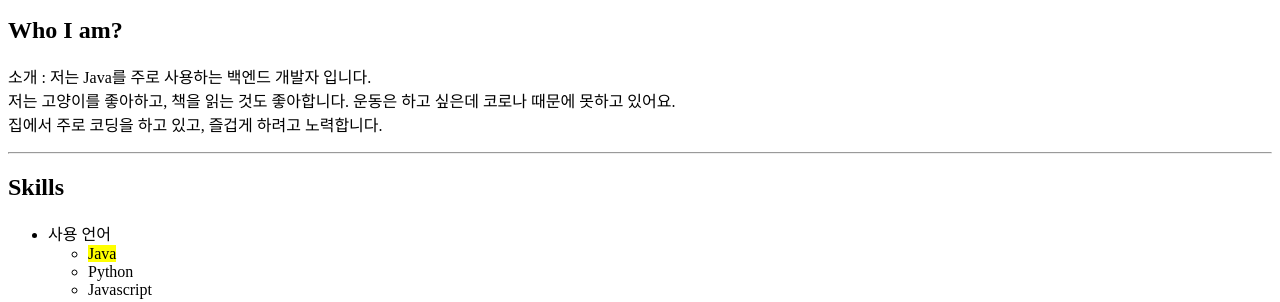
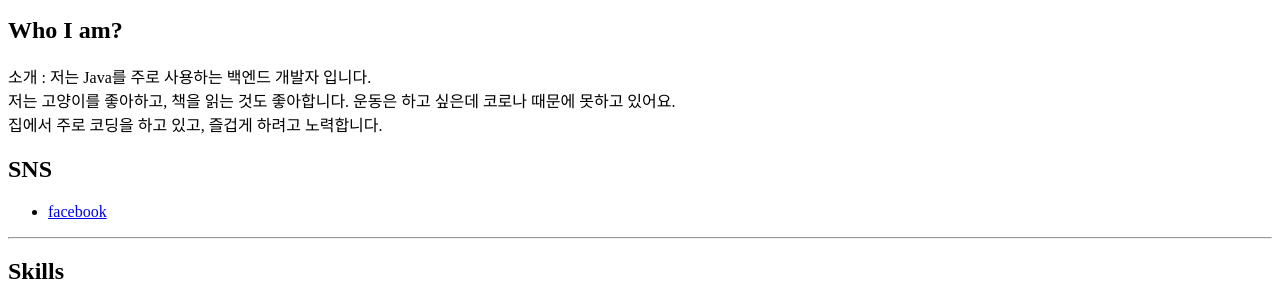
Before and after one commit to ksundong/html-css-practice, a plain HTML site: page html/index.html in a window 1280 px wide. Shown: the part 451-753 px from the top of the page. Drawn offline with Linux system fonts and the light colour scheme.

```diff
--- a/html/index.html
+++ b/html/index.html
@@ -36,6 +36,12 @@
       코로나 때문에 못하고 있어요.<br />
       집에서 주로 코딩을 하고 있고, 즐겁게 하려고 노력합니다.
     </p>
+    <h2>SNS</h2>
+    <ul>
+      <li>
+        <a href="https://www.facebook.com/ksundong" target="_blank">facebook</a>
+      </li>
+    </ul>
     <hr />
     <h2>Skills</h2>
     <ul>
```
Also changed, not shown: 1 other file.
